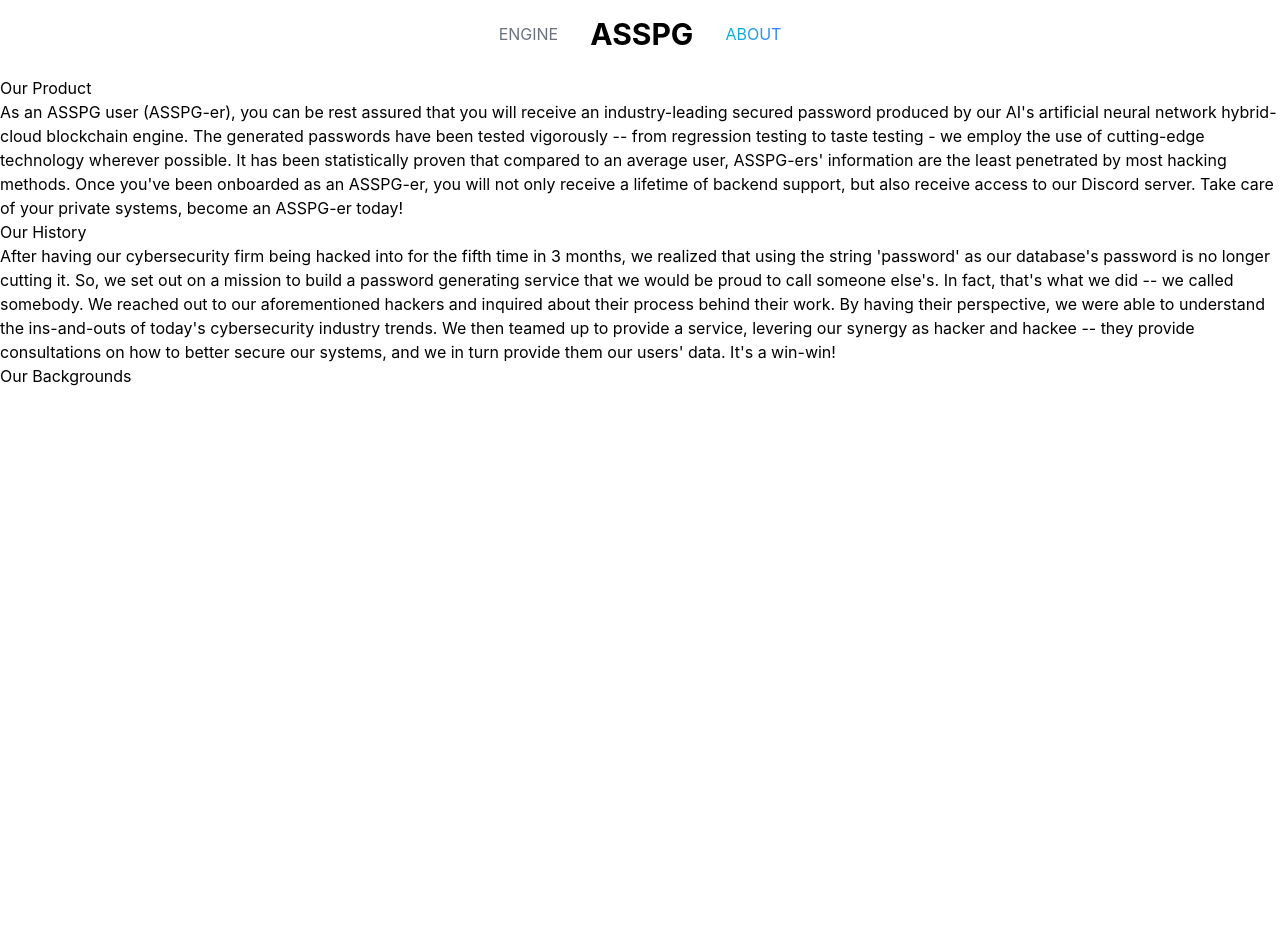
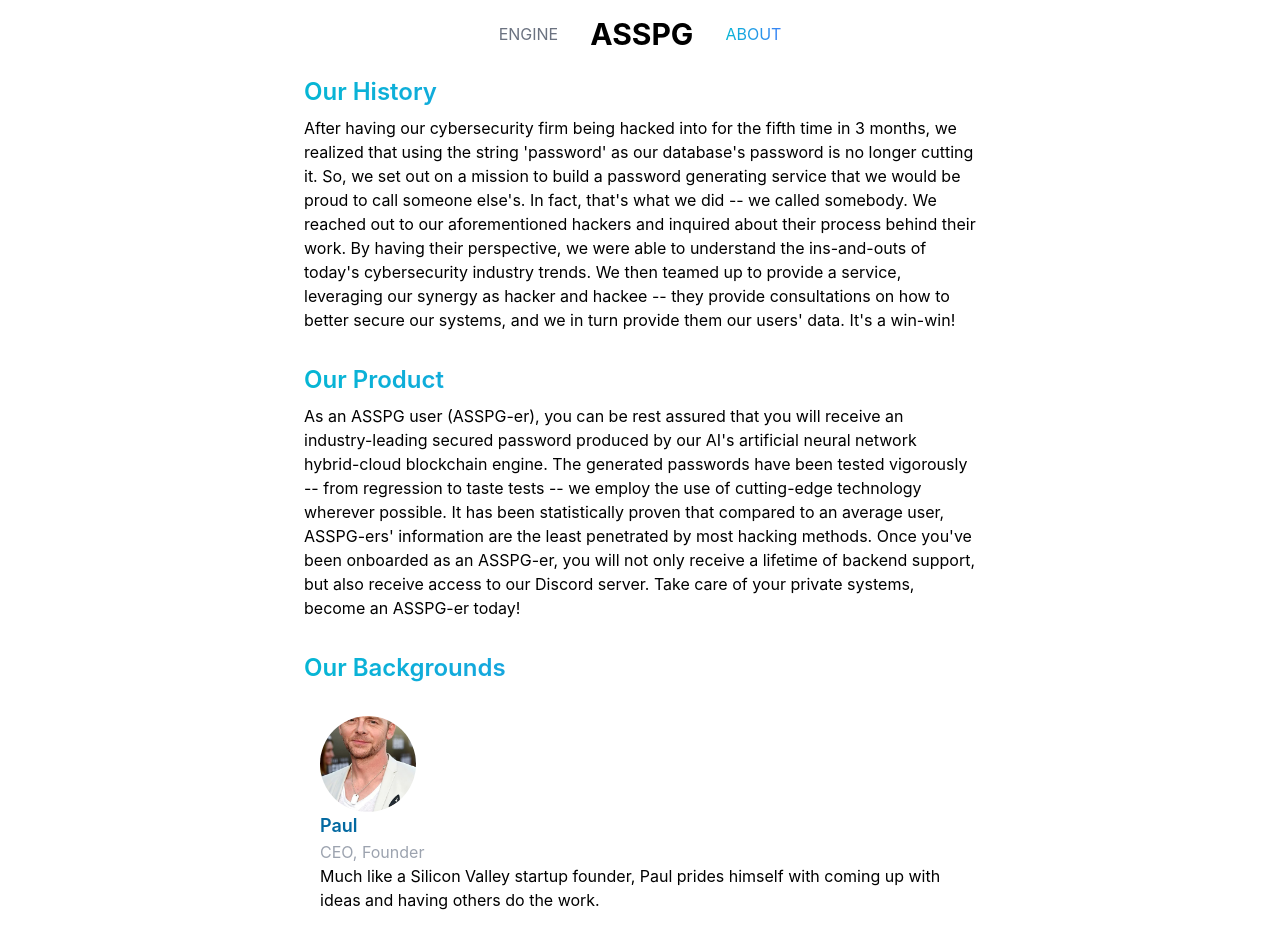
Before and after one commit to kndshein/ASSPG, a React (Create React App) app: page /about in a window 1280 px wide. Shown: the top 952 px of the page. Before the commit the page ends 800 px from the top, so only its background shows below. Built offline with nearby package versions, Linux system fonts and the light colour scheme.

Commit message:
About Page updates

```diff
--- a/src/aboutProfiles.js
+++ b/src/aboutProfiles.js
@@ -2,41 +2,51 @@ let profiles = [
   {
     name: 'Paul',
     position: 'CEO, Founder',
+    image: 'Simon1.jpg',
     desc: 'Much like a Silicon Valley startup founder, Paul prides himself with coming up with ideas and having others do the work. ',
   },
   {
     name: 'Kaung',
     position: 'CTO',
+    image: 'Nick1.jpg',
     desc: 'From years of experience as a CTO, Kaung has learned that by having unmaintainable code, he is saving the company tons of money by not having to put up security measures to guard against code theft.',
   },
   {
     name: 'Paul',
     position: 'Senior Systems Administrator',
+    image: 'Simon2.jpg',
     desc: "Paul really knows how to computer a computer really really well. Though his favorite OS is Windows, he likes to tell others that he only uses 'Linus'. Paul thinks that Linus from 'Linus Tech Tips' refers to the Linux operating system.",
   },
   {
     name: 'Kaung',
     position: 'Senior Software Developer',
-    desc: "Kaung has a Bachelor's of Science in Art and a background in being a background actor. His software development career started when he was confused by how the 'Enhance Button' worked during one of his background appearances in X-Files",
+    image: 'Nick2.jpg',
+    desc: "Kaung has a Bachelor's of Science in Art and a background in being a background actor. His software development career started when he was confused by how the 'Enhance Button' worked during one of his background appearances in the X-Files.",
   },
   {
     name: 'Paul',
     position: 'Tiktok Social Media Manager',
+    image: 'Simon3.jpg',
     desc: "Paul has quadrupled ASSPG's Tiktok follower count from 12 to 36 since his hire, and he only had to buy 20 of them. The other four followers are his mother, his sister, his estranged 30-year old son, and his other ex-wife.",
   },
   {
     name: 'Kaung',
     position: 'Junior Developer',
+    image: 'Nick3.jpg',
     desc: 'Ever since graduating from his software development bootcamp, Kaung has gathered 4 years of unpaid work experience. He has accepted this role in exchange for 800 exposure points and one time purchase of a burrito.',
   },
   {
     name: 'Paul',
     position: 'Intern',
+    image: 'Simon4.jpg',
     desc: 'Paul leverages his four-year degree in Anthropology and Environmental Science with Departmental Honors to provide the team with the freshest coffee. He sure brings a lot to the table, sometimes even donuts.',
   },
   {
     name: 'Kaung',
     position: "Intern's Intern",
+    image: 'Nick4.jpg',
     desc: 'Well, someone has to fetch coffee for the intern.',
   },
 ];
+
+export default profiles;
--- a/src/components/AboutPage.jsx
+++ b/src/components/AboutPage.jsx
@@ -1,23 +1,12 @@
-import { Link } from 'react-router-dom';
+import profiles from '../aboutProfiles';
+
 export default function AboutPage() {
   return (
-    <>
-      <h4>Our Product</h4>
-      <p>
-        As an ASSPG user (ASSPG-er), you can be rest assured that you will
-        receive an industry-leading secured password produced by our AI's
-        artificial neural network hybrid-cloud blockchain engine. The generated
-        passwords have been tested vigorously -- from regression testing to
-        taste testing - we employ the use of cutting-edge technology wherever
-        possible. It has been statistically proven that compared to an average
-        user, ASSPG-ers' information are the least penetrated by most hacking
-        methods. Once you've been onboarded as an ASSPG-er, you will not only
-        receive a lifetime of backend support, but also receive access to our
-        Discord server. Take care of your private systems, become an ASSPG-er
-        today!
-      </p>
-      <h4>Our History</h4>
-      <p>
+    <div className="max-w-2xl m-auto">
+      <h4 className="text-2xl font-semibold bg-clip-text text-transparent bg-gradient-to-r from-cyan-500 to-blue-500 mb-2">
+        Our History
+      </h4>
+      <p className="mb-8">
         After having our cybersecurity firm being hacked into for the fifth time
         in 3 months, we realized that using the string 'password' as our
         database's password is no longer cutting it. So, we set out on a mission
@@ -26,11 +15,48 @@ export default function AboutPage() {
         reached out to our aforementioned hackers and inquired about their
         process behind their work. By having their perspective, we were able to
         understand the ins-and-outs of today's cybersecurity industry trends. We
-        then teamed up to provide a service, levering our synergy as hacker and
-        hackee -- they provide consultations on how to better secure our
+        then teamed up to provide a service, leveraging our synergy as hacker
+        and hackee -- they provide consultations on how to better secure our
         systems, and we in turn provide them our users' data. It's a win-win!
       </p>
-      <h4>Our Backgrounds</h4>
-    </>
+      <h4 className="text-2xl font-semibold bg-clip-text text-transparent bg-gradient-to-r from-cyan-500 to-blue-500 mb-2">
+        Our Product
+      </h4>
+      <p className="mb-8">
+        As an ASSPG user (ASSPG-er), you can be rest assured that you will
+        receive an industry-leading secured password produced by our AI's
+        artificial neural network hybrid-cloud blockchain engine. The generated
+        passwords have been tested vigorously -- from regression to taste tests
+        -- we employ the use of cutting-edge technology wherever possible. It
+        has been statistically proven that compared to an average user,
+        ASSPG-ers' information are the least penetrated by most hacking methods.
+        Once you've been onboarded as an ASSPG-er, you will not only receive a
+        lifetime of backend support, but also receive access to our Discord
+        server. Take care of your private systems, become an ASSPG-er today!
+      </p>
+
+      <h4 className="text-2xl font-semibold bg-clip-text text-transparent bg-gradient-to-r from-cyan-500 to-blue-500 mb-4">
+        Our Backgrounds
+      </h4>
+      <ul className="flex flex-wrap">
+        {profiles.map((content) => {
+          return (
+            <li className="flex flex-col mb-8 p-4 mw-24">
+              <div className="h-24 w-24 rounded-full overflow-hidden">
+                <img
+                  className="h-full w-full object-cover object-center"
+                  src={`/images/${content.image}`}
+                />
+              </div>
+              <div className="text-sky-700 font-semibold text-lg">
+                {content.name}
+              </div>
+              <div className="text-gray-400">{content.position}</div>
+              <div>{content.desc}</div>
+            </li>
+          );
+        })}
+      </ul>
+    </div>
   );
 }
--- a/src/components/PassGenerator.jsx
+++ b/src/components/PassGenerator.jsx
@@ -55,7 +55,7 @@ export default function PassGenerator() {
 
   return (
     <div className="flex flex-col max-w-2xl">
-      <p className="m-4 mb-2 text-xl text-center text-sky-700 font-semibold">
+      <p className="m-4 mb-2 text-2xl text-center bg-clip-text text-transparent bg-gradient-to-r from-cyan-500 to-blue-500 mb-2 font-semibold">
         Aardvark Secure Secret Password Generator
       </p>
       <div className="border-2 border-sky-400 p-2 m-4 mt-0 rounded-lg">
```
